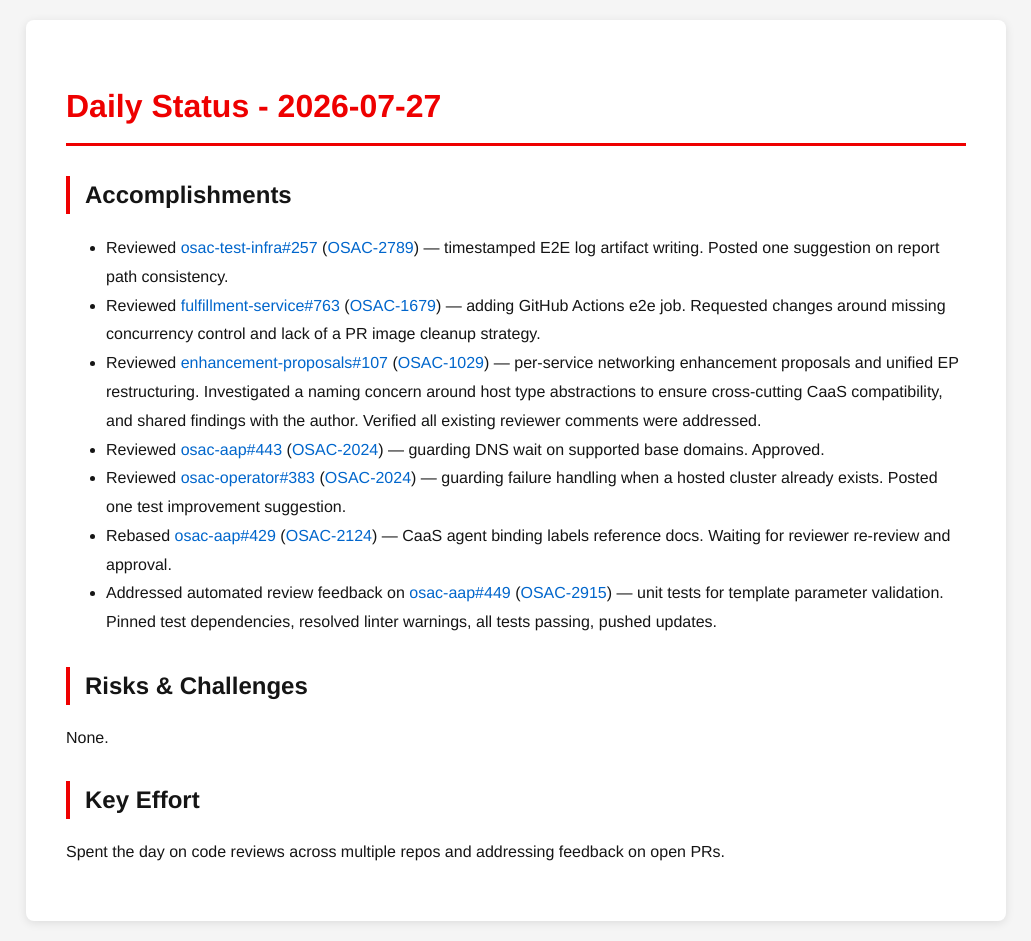
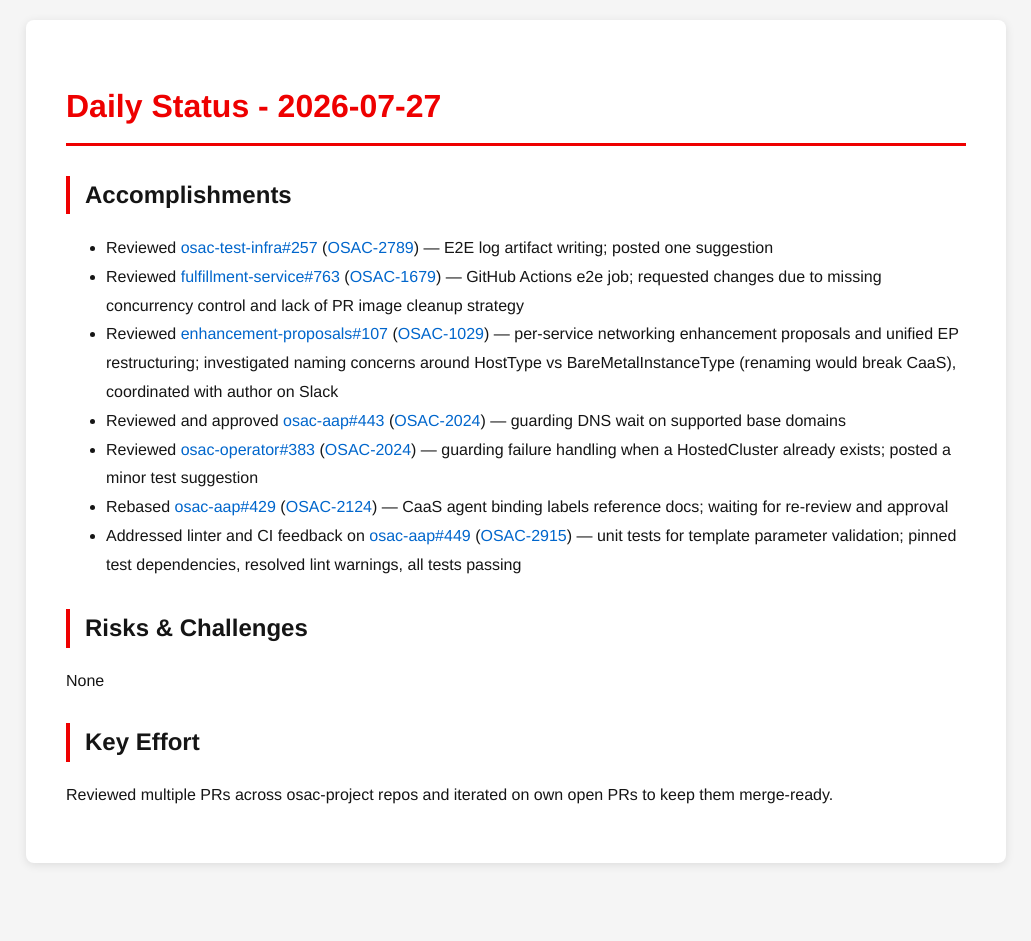
Before and after one commit to tzvatot/daily-status, a Jekyll site: the page built from 2026-07-27.md, in a window 1280 px wide. Shown: the whole page, without its empty margins (124-1155 px from the left). Built offline with Jekyll 4.4.1, drawn with Linux system fonts in a browser that asks for light colours; after the commit the page ends 900 px from its top, so only the background shows below that.

Commit message:
Daily status update - 2026-07-27

```diff
--- a/2026-07-27.md
+++ b/2026-07-27.md
@@ -7,16 +7,16 @@
 # Daily Status - 2026-07-27
 
 ## Accomplishments
-- Reviewed [osac-test-infra#257](https://github.com/osac-project/osac-test-infra/pull/257) ([OSAC-2789](https://redhat.atlassian.net/browse/OSAC-2789)) — timestamped E2E log artifact writing. Posted one suggestion on report path consistency.
-- Reviewed [fulfillment-service#763](https://github.com/osac-project/fulfillment-service/pull/763) ([OSAC-1679](https://redhat.atlassian.net/browse/OSAC-1679)) — adding GitHub Actions e2e job. Requested changes around missing concurrency control and lack of a PR image cleanup strategy.
-- Reviewed [enhancement-proposals#107](https://github.com/osac-project/enhancement-proposals/pull/107) ([OSAC-1029](https://redhat.atlassian.net/browse/OSAC-1029)) — per-service networking enhancement proposals and unified EP restructuring. Investigated a naming concern around host type abstractions to ensure cross-cutting CaaS compatibility, and shared findings with the author. Verified all existing reviewer comments were addressed.
-- Reviewed [osac-aap#443](https://github.com/osac-project/osac-aap/pull/443) ([OSAC-2024](https://redhat.atlassian.net/browse/OSAC-2024)) — guarding DNS wait on supported base domains. Approved.
-- Reviewed [osac-operator#383](https://github.com/osac-project/osac-operator/pull/383) ([OSAC-2024](https://redhat.atlassian.net/browse/OSAC-2024)) — guarding failure handling when a hosted cluster already exists. Posted one test improvement suggestion.
-- Rebased [osac-aap#429](https://github.com/osac-project/osac-aap/pull/429) ([OSAC-2124](https://redhat.atlassian.net/browse/OSAC-2124)) — CaaS agent binding labels reference docs. Waiting for reviewer re-review and approval.
-- Addressed automated review feedback on [osac-aap#449](https://github.com/osac-project/osac-aap/pull/449) ([OSAC-2915](https://redhat.atlassian.net/browse/OSAC-2915)) — unit tests for template parameter validation. Pinned test dependencies, resolved linter warnings, all tests passing, pushed updates.
+- Reviewed [osac-test-infra#257](https://github.com/osac-project/osac-test-infra/pull/257) ([OSAC-2789](https://redhat.atlassian.net/browse/OSAC-2789)) — E2E log artifact writing; posted one suggestion
+- Reviewed [fulfillment-service#763](https://github.com/osac-project/fulfillment-service/pull/763) ([OSAC-1679](https://redhat.atlassian.net/browse/OSAC-1679)) — GitHub Actions e2e job; requested changes due to missing concurrency control and lack of PR image cleanup strategy
+- Reviewed [enhancement-proposals#107](https://github.com/osac-project/enhancement-proposals/pull/107) ([OSAC-1029](https://redhat.atlassian.net/browse/OSAC-1029)) — per-service networking enhancement proposals and unified EP restructuring; investigated naming concerns around HostType vs BareMetalInstanceType (renaming would break CaaS), coordinated with author on Slack
+- Reviewed and approved [osac-aap#443](https://github.com/osac-project/osac-aap/pull/443) ([OSAC-2024](https://redhat.atlassian.net/browse/OSAC-2024)) — guarding DNS wait on supported base domains
+- Reviewed [osac-operator#383](https://github.com/osac-project/osac-operator/pull/383) ([OSAC-2024](https://redhat.atlassian.net/browse/OSAC-2024)) — guarding failure handling when a HostedCluster already exists; posted a minor test suggestion
+- Rebased [osac-aap#429](https://github.com/osac-project/osac-aap/pull/429) ([OSAC-2124](https://redhat.atlassian.net/browse/OSAC-2124)) — CaaS agent binding labels reference docs; waiting for re-review and approval
+- Addressed linter and CI feedback on [osac-aap#449](https://github.com/osac-project/osac-aap/pull/449) ([OSAC-2915](https://redhat.atlassian.net/browse/OSAC-2915)) — unit tests for template parameter validation; pinned test dependencies, resolved lint warnings, all tests passing
 
 ## Risks & Challenges
-None.
+None
 
 ## Key Effort
-Spent the day on code reviews across multiple repos and addressing feedback on open PRs.
+Reviewed multiple PRs across osac-project repos and iterated on own open PRs to keep them merge-ready.
```
